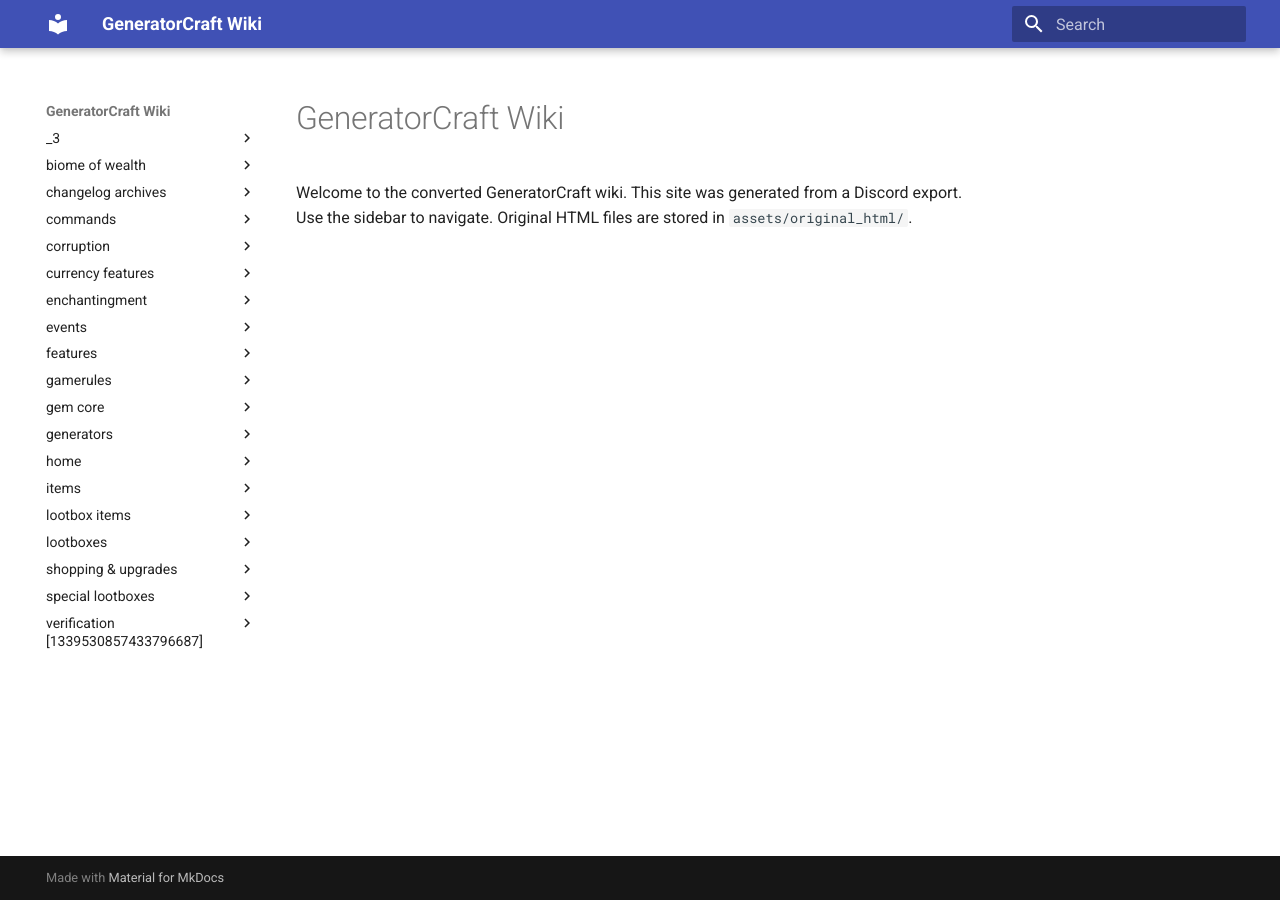
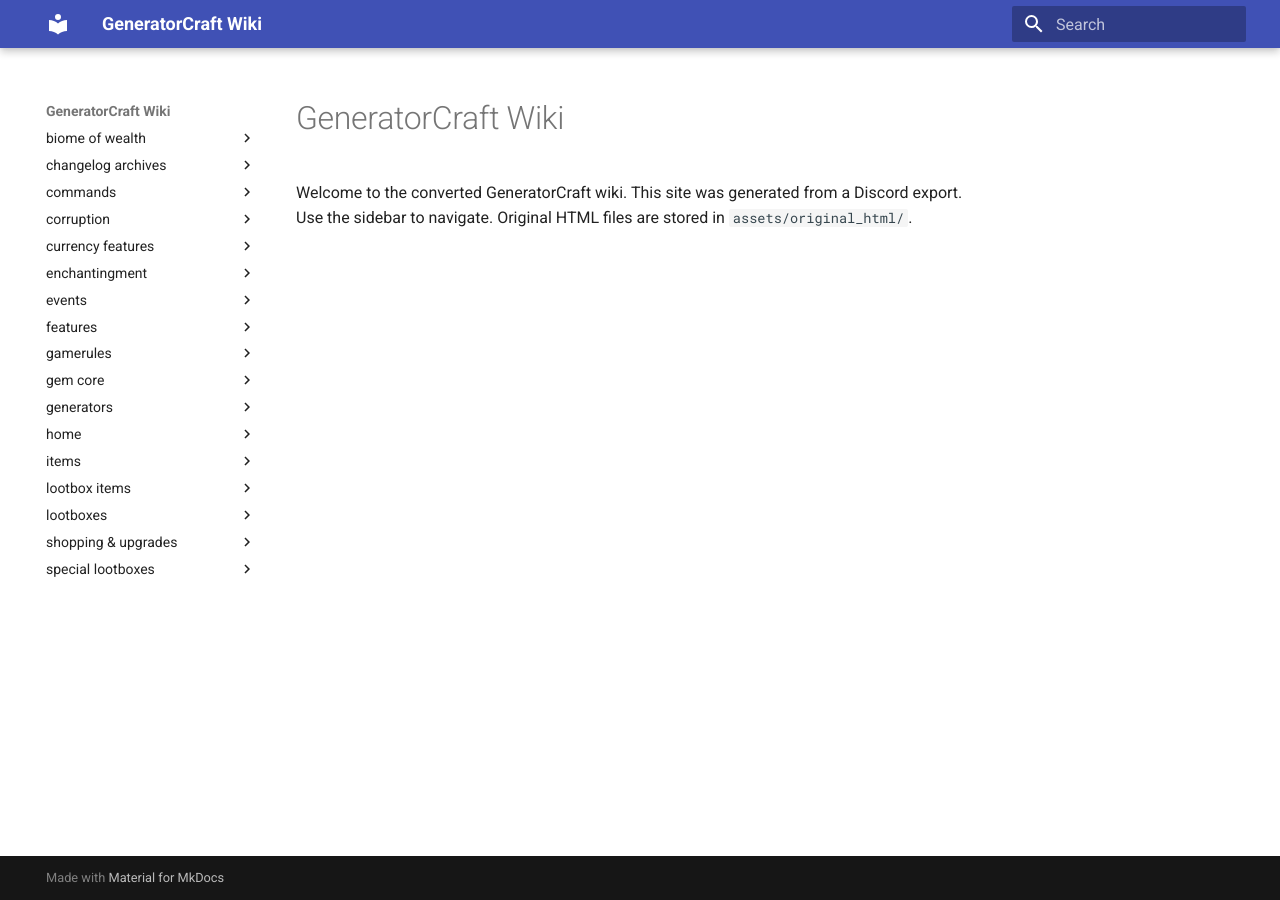
Before and after one commit to plortus/generator-craft-wiki, an MkDocs documentation site: the page built from docs/index.md, in a window 1280 px wide. Built offline with MkDocs 1.6.1 and Material for MkDocs 9.7.7, drawn with Linux system fonts in a browser that asks for light colours; part of the change alters nothing that is shown.

Commit message:
Update mkdocs.yml

```diff
--- a/mkdocs.yml
+++ b/mkdocs.yml
@@ -19,16 +19,6 @@ markdown_extensions:
   - toc:
       permalink: true
 nav:
-  - _3:
-    - "general": "_3/general.md"
-    - "glory-to-the-motherland": "_3/glory-to-the-motherland.md"
-    - "illegal-dump": "_3/illegal-dump.md"
-    - "imagine-using-view-hidden-channels-nerd": "_3/imagine-using-view-hidden-channels-nerd.md"
-    - "logs": "_3/logs.md"
-    - "new-channel": "_3/new-channel.md"
-    - "slightly-more-legal-dump": "_3/slightly-more-legal-dump.md"
-    - "something": "_3/something.md"
-    - "the-n-word-repeated-5000-times": "_3/the-n-word-repeated-5000-times.md"
   - biome of wealth:
     - "abandoned-slot-machine": "biome-of-wealth/abandoned-slot-machine.md"
     - "biome-of-wealth": "biome-of-wealth/biome-of-wealth.md"
@@ -206,5 +196,3 @@ nav:
     - "lootbox-corrupted": "special-lootboxes/lootbox-corrupted.md"
     - "lootbox-dante": "special-lootboxes/lootbox-dante.md"
     - "lootbox-weapon": "special-lootboxes/lootbox-weapon.md"
-  - verification [1339530857433796687]:
-    - "verification": "verification-[1339530857433796687]/verification.md"
```
